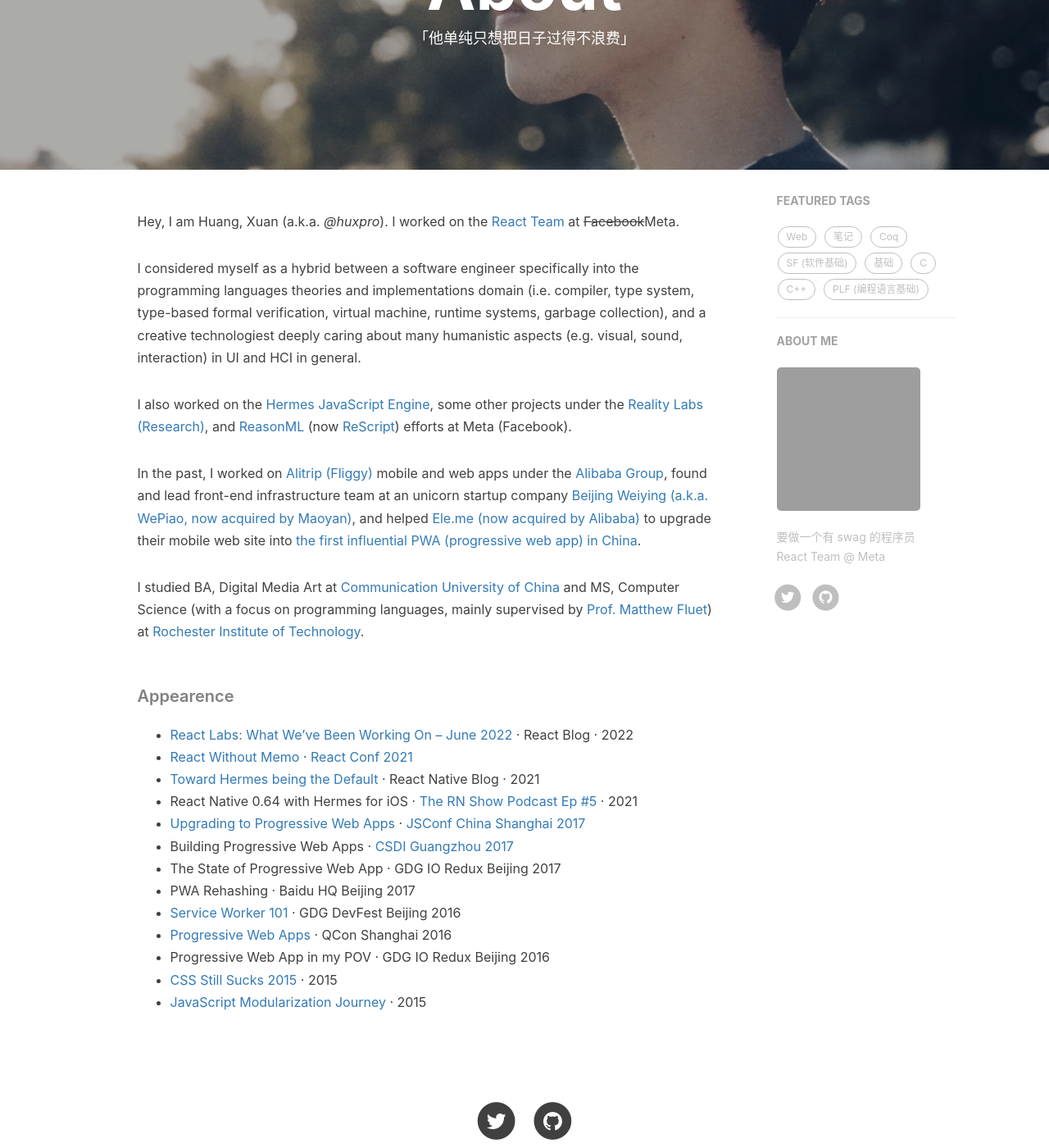
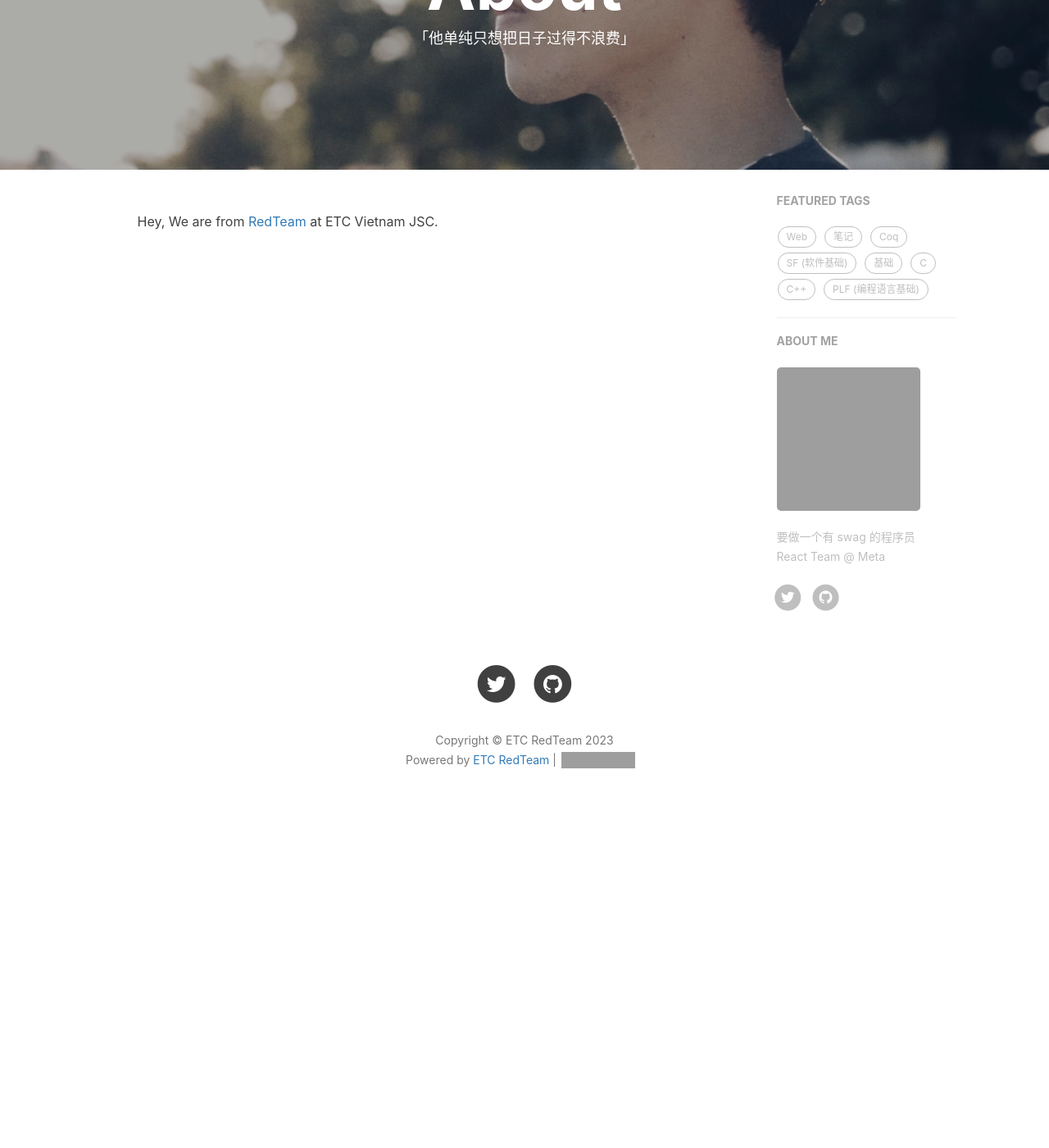
Before and after one commit to HocDiDungLuoiAI/HocDiDungLuoiAI.github.io, a Jekyll site: the page built from about.html, in a window 1280 px wide and 1400 px high, scrolled down 211 px. Shown: the whole window at 82% size. Built offline with Jekyll 4.4.1, drawn with Linux system fonts in a browser that asks for light colours; nearby versions of some CDN libraries; comment, search, counter and statistics services are not loaded; after the commit the page ends 1242 px from its top, so only the background shows below that; grey boxes are pictures that could not be loaded.

Commit message:
update blog 2nd

```diff
--- a/_includes/about/en.md
+++ b/_includes/about/en.md
@@ -1,38 +1 @@
-Hey, I am Huang, Xuan (a.k.a. _@huxpro_). I worked on the [React Team](https://beta.reactjs.org/community/meet-the-team#react-core) at <del>Facebook</del>Meta.
-
-I considered myself as a hybrid between a software engineer specifically into the programming languages theories and implementations domain (i.e. compiler, type system, type-based formal verification, virtual machine, runtime systems, garbage collection), and a creative technologiest deeply caring about many humanistic aspects (e.g. visual, sound, interaction) in UI and HCI in general.
-
-I also worked on the [Hermes JavaScript Engine](https://hermesengine.dev/), some other projects under the [Reality Labs (Research)](https://tech.fb.com/ar-vr/), and [ReasonML](https://reasonml.github.io/) (now [ReScript](https://rescript-lang.org/)) efforts at Meta (Facebook).
-
-In the past, I worked on [Alitrip (Fliggy)](https://www.alitrip.com/) mobile and web apps under the [Alibaba Group](https://en.wikipedia.org/wiki/Alibaba_Group), found and lead front-end infrastructure team at an unicorn startup company [Beijing Weiying (a.k.a. WePiao, now acquired by Maoyan)](https://www.crunchbase.com/organization/beijing-weiying-technology), and helped [Ele.me (now acquired by Alibaba)](https://en.wikipedia.org/wiki/Ele.me) to upgrade their mobile web site into [the first influential PWA (progressive web app) in China](https://medium.com/elemefe/upgrading-ele-me-to-progressive-web-app-2a446832e509).
-
-I studied BA, Digital Media Art at [Communication University of China](https://en.wikipedia.org/wiki/Communication_University_of_China) and MS, Computer Science (with a focus on programming languages, mainly supervised by [Prof. Matthew Fluet](https://www.cs.rit.edu/~mtf/)) at [Rochester Institute of Technology](https://en.wikipedia.org/wiki/Rochester_Institute_of_Technology).
-
-##### Appearence
-
-- [React Labs: What We've Been Working On – June 2022][12] · React Blog · 2022
-- [React Without Memo][11] · [React Conf 2021](https://conf.reactjs.org/)
-- [Toward Hermes being the Default][11] · React Native Blog · 2021
-- React Native 0.64 with Hermes for iOS · [The RN Show Podcast Ep #5](https://www.callstack.com/podcast-react-native-show) · 2021
-- [Upgrading to Progressive Web Apps][9] · [JSConf China Shanghai 2017](http://2017.jsconf.cn/)
-- Building Progressive Web Apps · [CSDI Guangzhou 2017](http://www.csdisummit.com/)
-- The State of Progressive Web App · GDG IO Redux Beijing 2017
-- PWA Rehashing · Baidu HQ Beijing 2017
-- [Service Worker 101][5] · GDG DevFest Beijing 2016
-- [Progressive Web Apps][4] · QCon Shanghai 2016
-- Progressive Web App in my POV · GDG IO Redux Beijing 2016
-- [CSS Still Sucks 2015][2] · 2015
-- [JavaScript Modularization Journey][1] · 2015
-
-[1]: //huangxuan.me/2015/07/09/js-module-7day/
-[2]: //huangxuan.me/2015/12/28/css-sucks-2015/
-[3]: //huangxuan.me/2016/06/05/pwa-in-my-pov/
-[4]: //huangxuan.me/2016/10/20/pwa-qcon2016/
-[5]: //huangxuan.me/2016/11/20/sw-101-gdgdf/
-[6]: https://yanshuo.io/assets/player/?deck=58ac8598b123db0067292f92 "PWA Rehashing"
-[7]: https://yanshuo.io/assets/player/?deck=593ad6fbfe88c2006a0a0d6d "The State of PWA"
-[8]: https://yanshuo.io/assets/player/?deck=594d673d570c357d0698a950 "Building PWA"
-[9]: //huangxuan.me/jsconfcn2017/
-[10]: https://reactnative.dev/blog/2021/10/26/toward-hermes-being-the-default
-[11]: https://youtu.be/lGEMwh32soc
-[12]: https://reactjs.org/blog/2022/06/15/react-labs-what-we-have-been-working-on-june-2022.html
+Hey, We are from [RedTeam](javascript://alert('We are all here')) at ETC Vietnam JSC.
```
